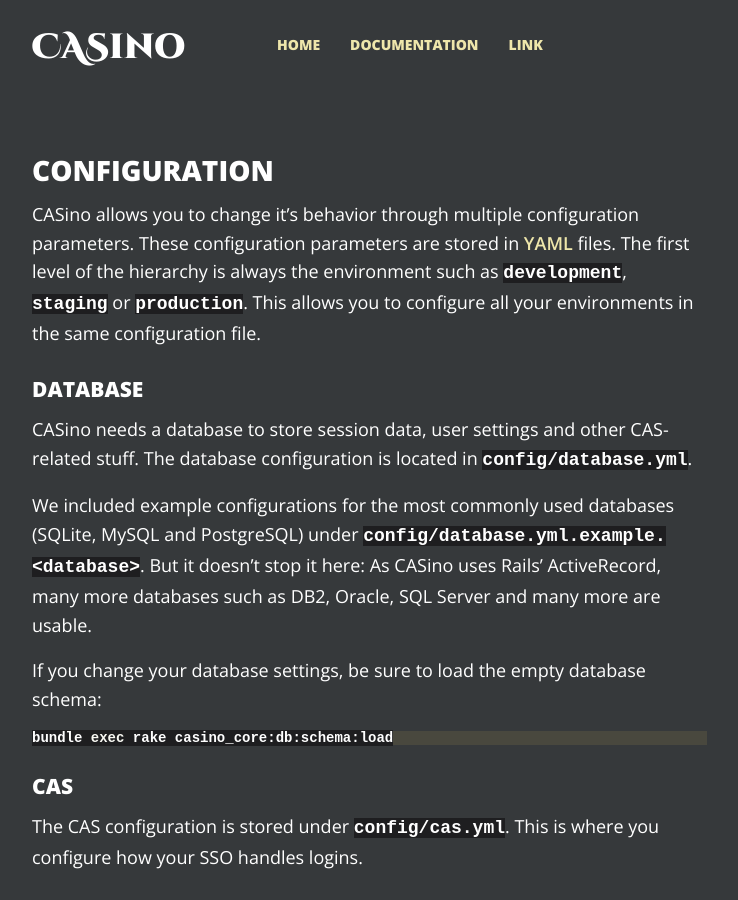
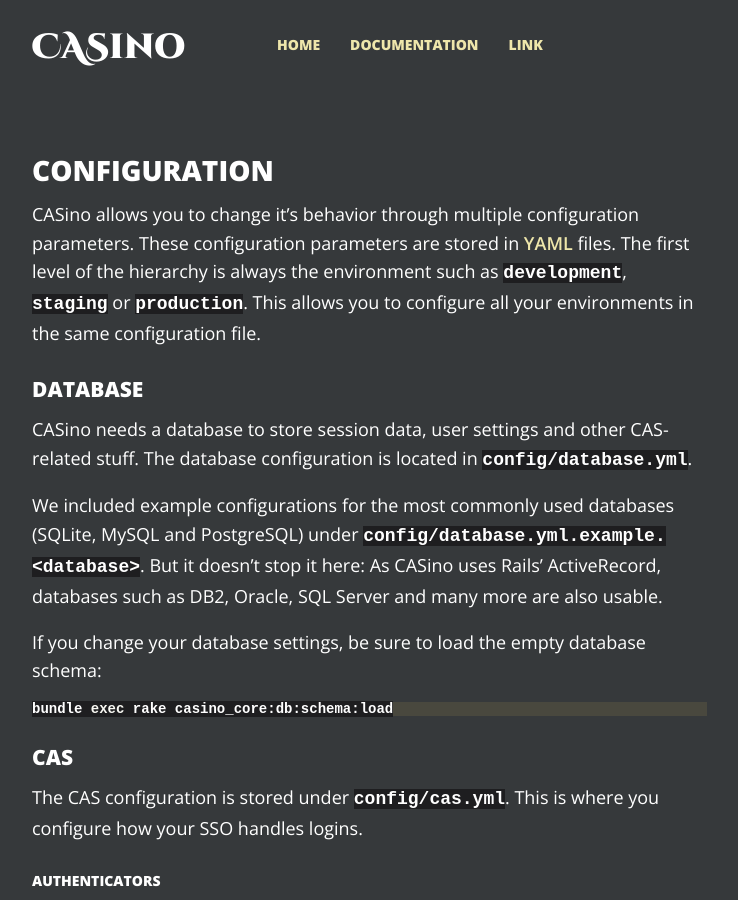
Before and after one commit to rbCAS/rbcas.github.com, a Jekyll site: the page built from docs/configuration/index.md, in a window 1280 px wide and 900 px high. Shown: the whole window, without its empty margins (153-891 px from the left). Built offline with Jekyll 4.4.1, drawn with Linux system fonts in a browser that asks for light colours.

Commit message:
Fix wording

```diff
--- a/docs/configuration/index.md
+++ b/docs/configuration/index.md
@@ -11,7 +11,7 @@
 
 CASino needs a database to store session data, user settings and other CAS-related stuff. The database configuration is located in `config/database.yml`.
 
-We included example configurations for the most commonly used databases (SQLite, MySQL and PostgreSQL) under `config/database.yml.example.<database>`. But it doesn't stop it here: As CASino uses Rails' ActiveRecord, many more databases such as DB2, Oracle, SQL Server and many more are usable.
+We included example configurations for the most commonly used databases (SQLite, MySQL and PostgreSQL) under `config/database.yml.example.<database>`. But it doesn't stop it here: As CASino uses Rails' ActiveRecord, databases such as DB2, Oracle, SQL Server and many more are also usable.
 
 If you change your database settings, be sure to load the empty database schema:
 {% highlight bash %}
```
